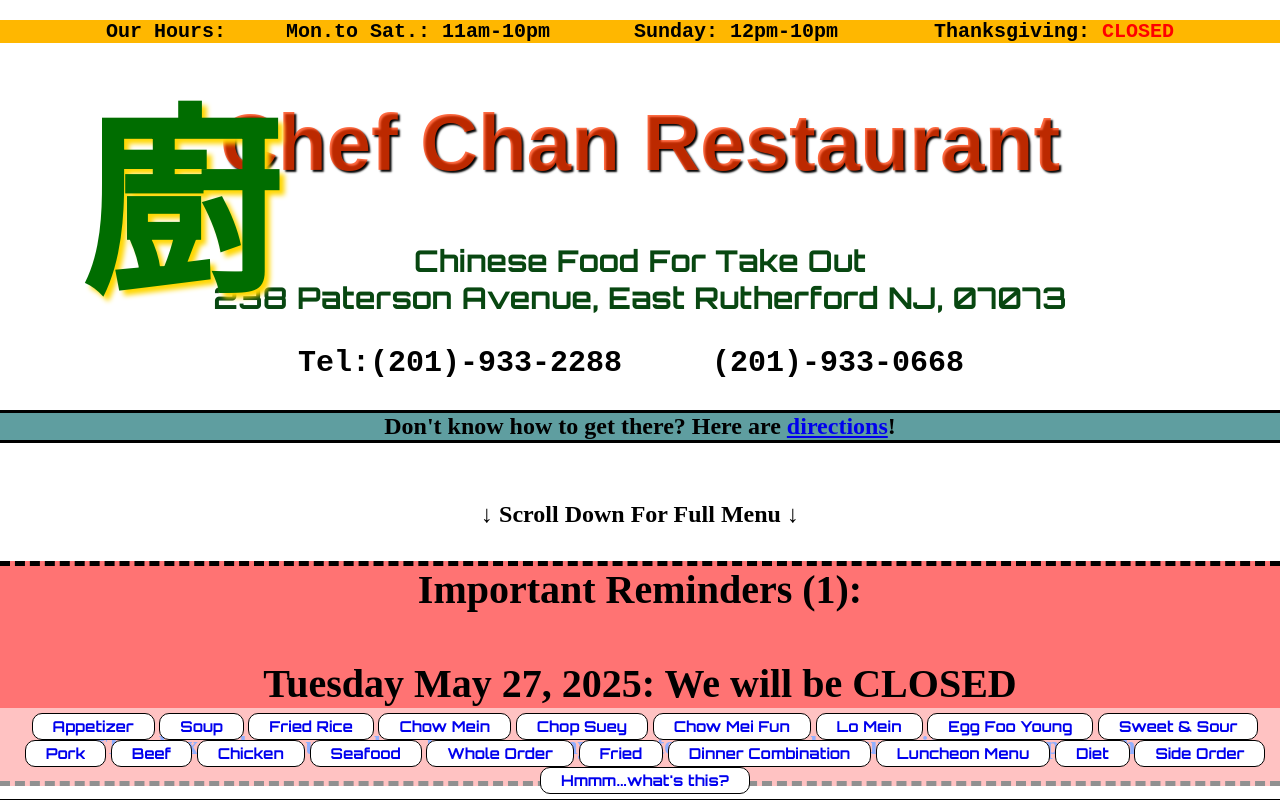
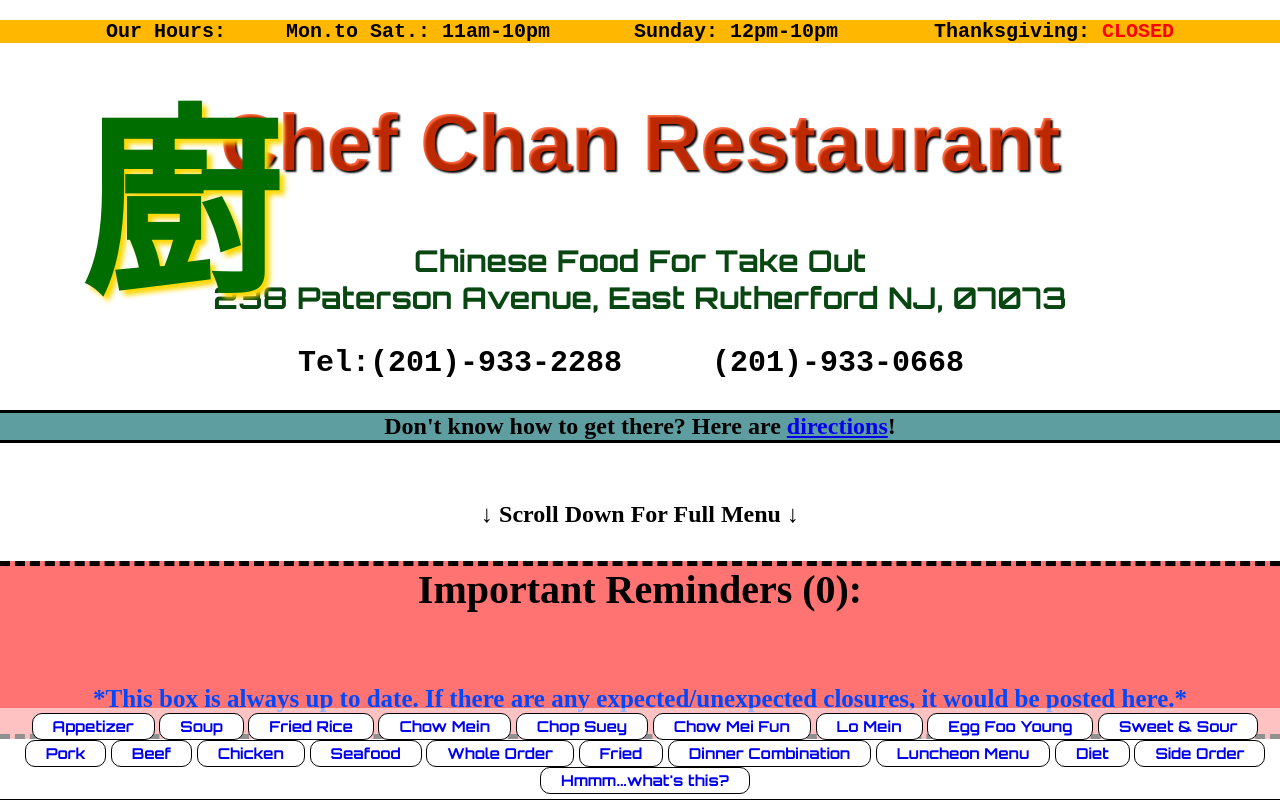
Before and after one commit to chefchanrestaurant/chefchanrestaurant.github.io, a plain HTML site: page index.html in a window 1280 px wide. Shown: the top 800 px of the page. Drawn offline with nearby package versions, Linux system fonts and the light colour scheme.

Commit message:
Update index.html

```diff
--- a/index.html
+++ b/index.html
@@ -35,11 +35,11 @@
                 </div>
             </h2>
             <h2 class="Remindersheader">
-                <div>Important Reminders (1):
+                <div>Important Reminders (0):
                     <br>
                     <br>
-                    <div>
-                        Tuesday May 27, 2025: We will be CLOSED</div>
+
+
                     <h2 class="Reminders">
 
                     </h2>
```
